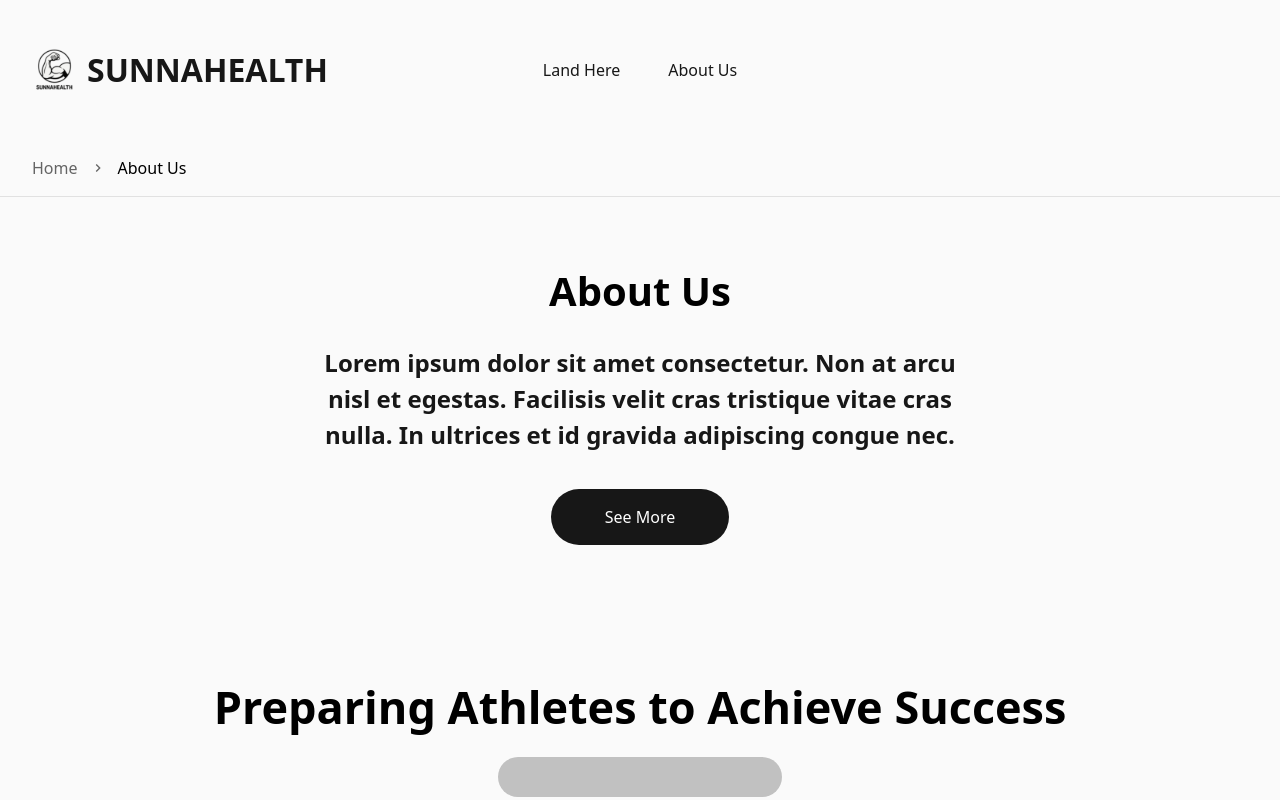
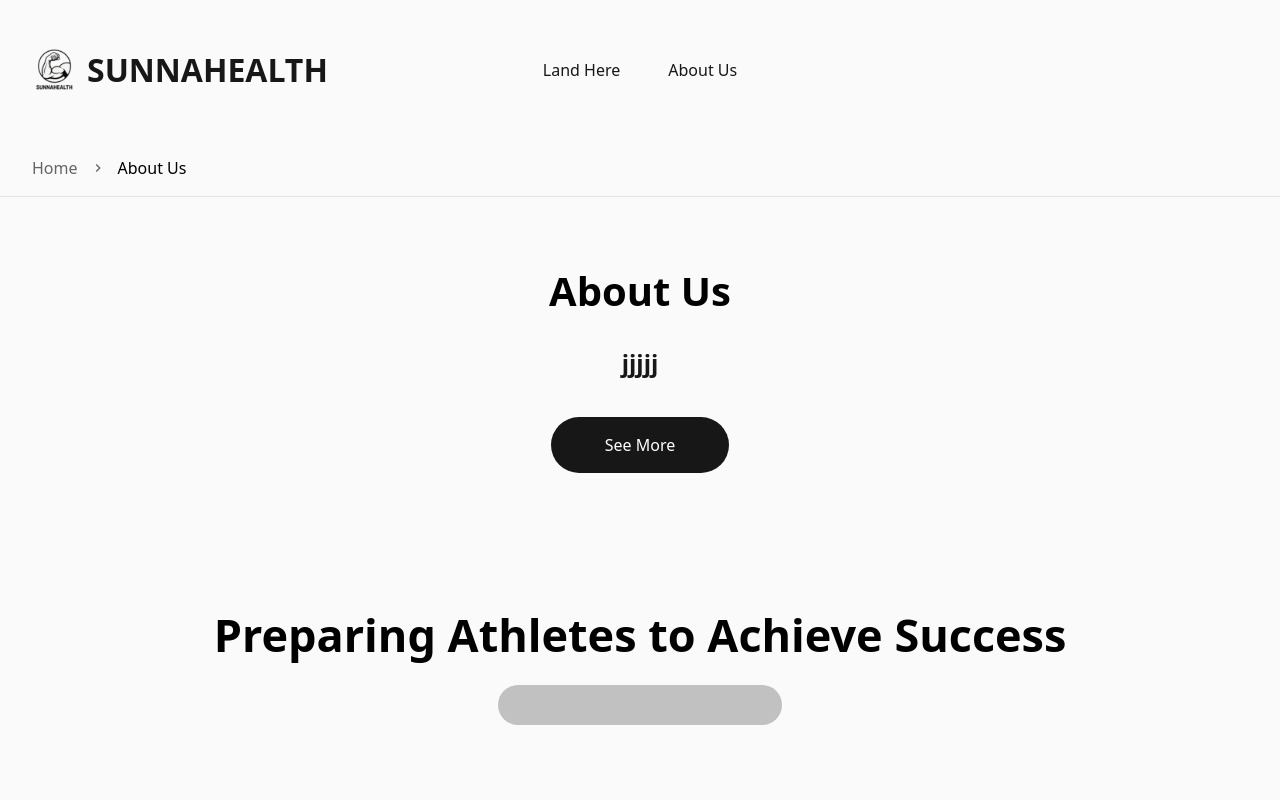
Before and after one commit to sunnahealth/sunnahealth, a React (Vite) app: page /about in a window 1280 px wide. Shown: the top 800 px of the page. Built offline with nearby package versions, Linux system fonts and the light colour scheme.

Commit message:
Update About.tsx

```diff
--- a/src/pages/About.tsx
+++ b/src/pages/About.tsx
@@ -55,7 +55,7 @@ function About() {
                 About Us
               </h1>
               <p className="font-['Poppins'] font-semibold text-[14px] leading-[21px] lg:text-[24px] lg:leading-[36px] text-[#171717]">
-                Lorem ipsum dolor sit amet consectetur. Non at arcu nisl et egestas. Facilisis velit cras tristique vitae cras nulla. In ultrices et id gravida adipiscing congue nec.
+               jjjjj
               </p>
             </div>
             <button className="bg-[#171717] text-white font-['Poppins'] font-medium text-[14px] lg:text-[16px] leading-[21px] lg:leading-[24px] px-[54px] py-4 rounded-[62px] hover:bg-[#333] transition-colors">
```
